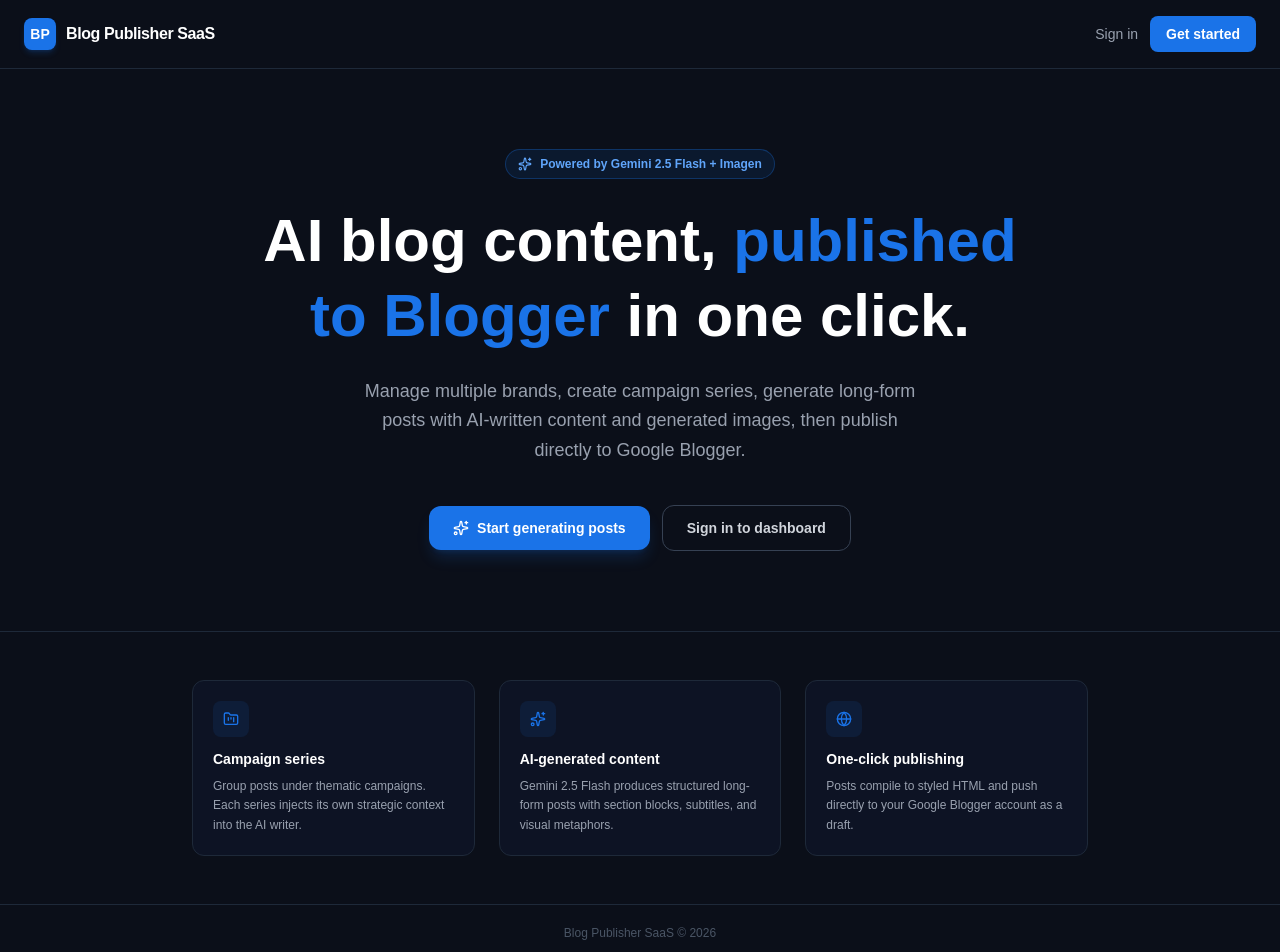
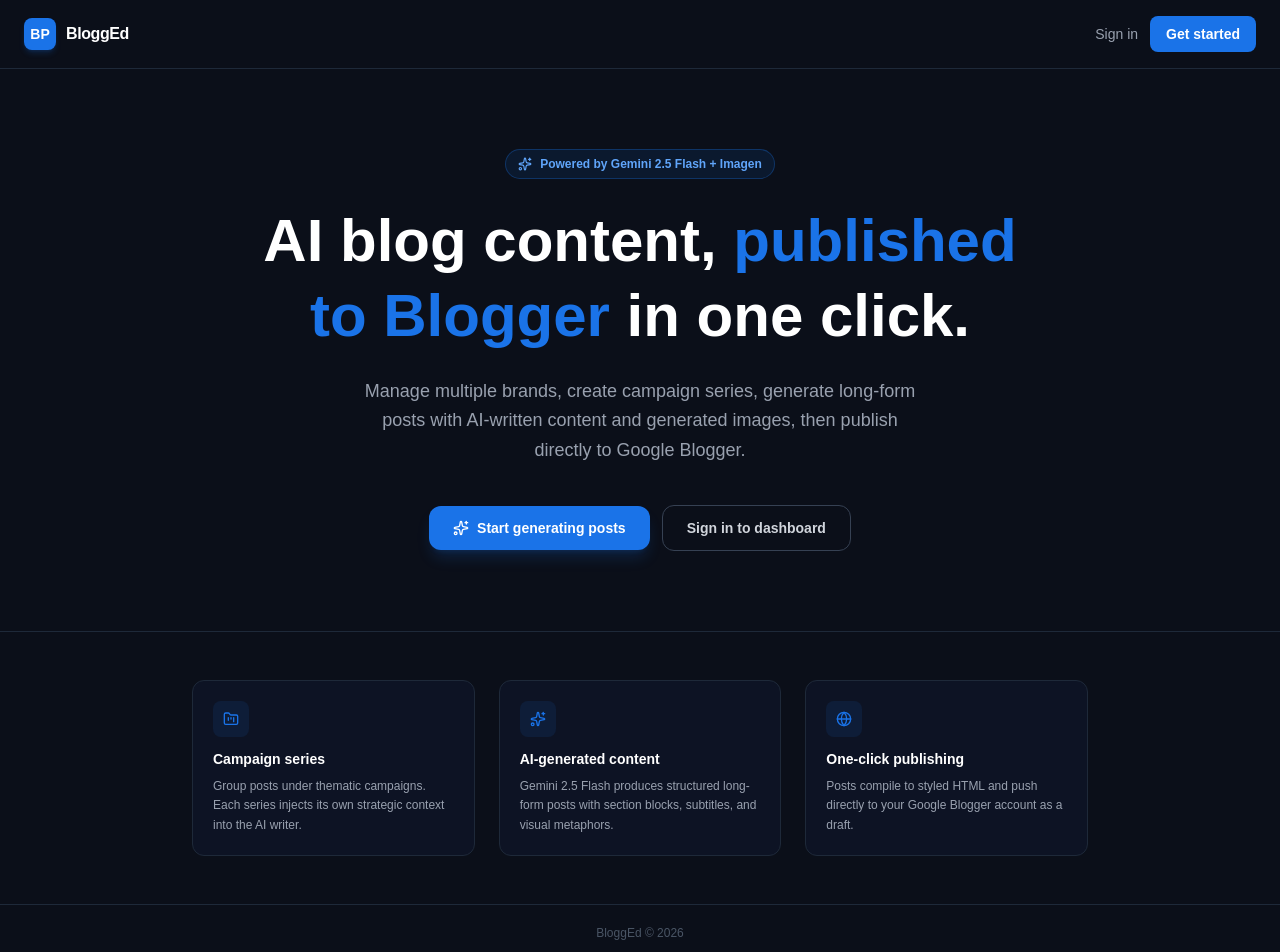
Before and after one commit to AnanidzeZitze/BloggEd, a Next.js app: page / in a window 1280 px wide. Shown: the top 952 px of the page. Built offline with nearby package versions, Linux system fonts and the light colour scheme.

Commit message:
feat: rebrand to BloggEd

```diff
--- a/src/app/layout.tsx
+++ b/src/app/layout.tsx
@@ -14,7 +14,7 @@
 });
 
 export const metadata: Metadata = {
-  title: "Blog Publisher SaaS",
+  title: "BloggEd",
   description: "Automate and scale your AI marketing campaign drafts directly into Google Blogger.",
 };
 
--- a/src/app/page.tsx
+++ b/src/app/page.tsx
@@ -10,7 +10,7 @@
           <div className="w-8 h-8 rounded-lg bg-[#1a73e8] flex items-center justify-center text-white font-bold text-sm shadow-md shadow-[#1a73e8]/20">
             BP
           </div>
-          <span className="font-bold text-white tracking-tight">Blog Publisher SaaS</span>
+          <span className="font-bold text-white tracking-tight">BloggEd</span>
         </div>
         <div className="flex items-center space-x-3">
           <Link
@@ -94,7 +94,7 @@
       </section>
 
       <footer className="border-t border-gray-800 px-6 py-5 text-center text-xs text-gray-600">
-        Blog Publisher SaaS &copy; {new Date().getFullYear()}
+        BloggEd &copy; {new Date().getFullYear()}
       </footer>
     </div>
   );
--- a/src/app/sign-in/page.tsx
+++ b/src/app/sign-in/page.tsx
@@ -8,7 +8,7 @@
           <div className="w-9 h-9 rounded-lg bg-[#1a73e8] flex items-center justify-center text-white font-bold shadow-md shadow-[#1a73e8]/20">
             BP
           </div>
-          <span className="text-lg font-bold text-white tracking-tight">Blog Publisher SaaS</span>
+          <span className="text-lg font-bold text-white tracking-tight">BloggEd</span>
         </div>
 
         <SignIn
--- a/src/app/sign-up/page.tsx
+++ b/src/app/sign-up/page.tsx
@@ -8,7 +8,7 @@
           <div className="w-9 h-9 rounded-lg bg-[#1a73e8] flex items-center justify-center text-white font-bold shadow-md shadow-[#1a73e8]/20">
             BP
           </div>
-          <span className="text-lg font-bold text-white tracking-tight">Blog Publisher SaaS</span>
+          <span className="text-lg font-bold text-white tracking-tight">BloggEd</span>
         </div>
 
         <SignUp
```
